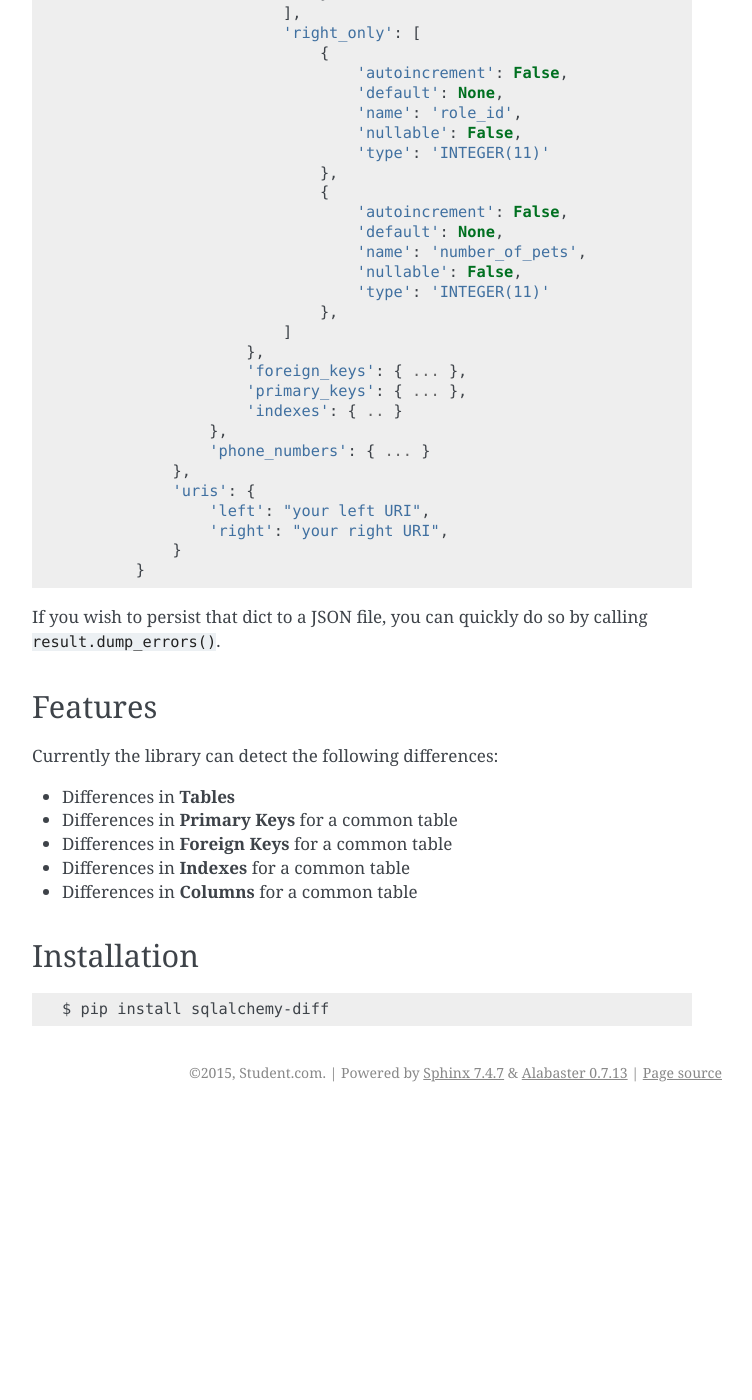
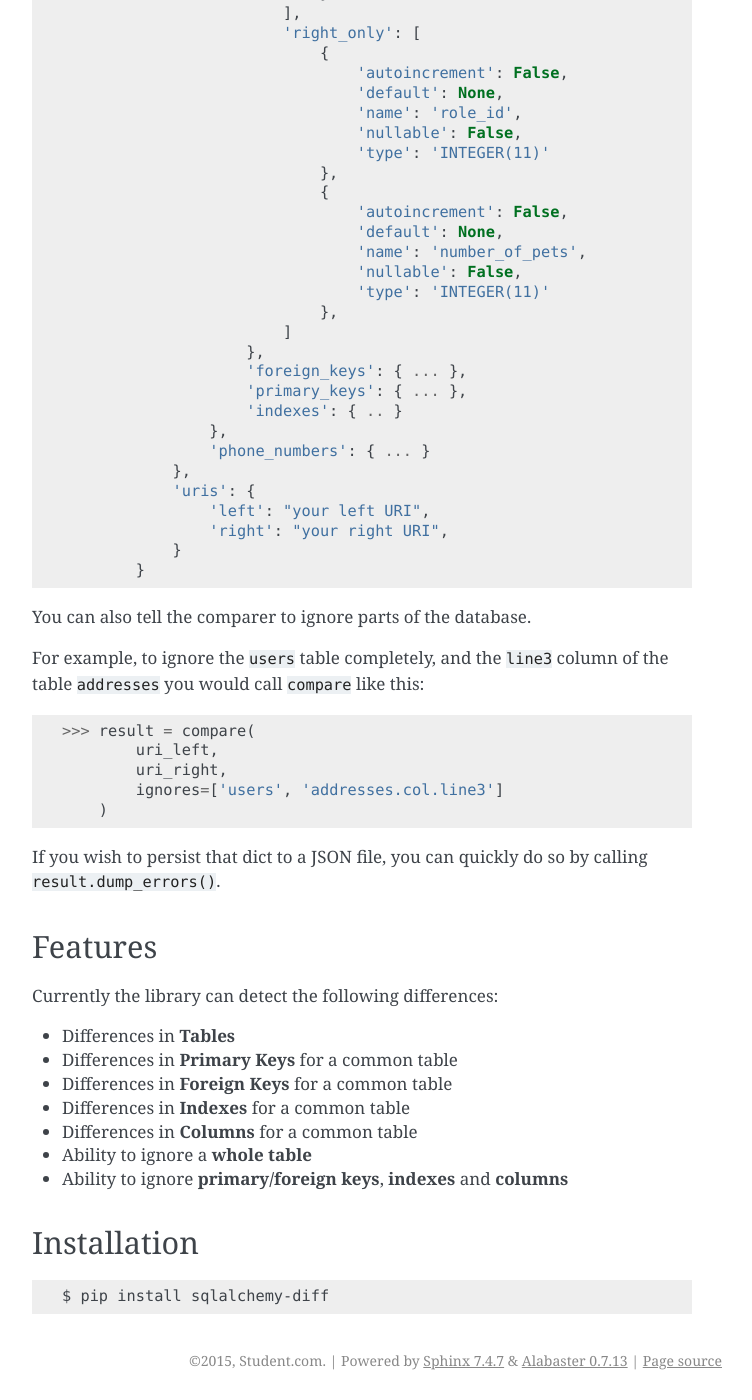
Before and after one commit to gianchub/sqlalchemy-diff, a Sphinx documentation site: the page built from docs/source/index.rst, in a window 1280 px wide and 1400 px high, scrolled down 861 px. Shown: the whole window, without its empty margins (388-1140 px from the left). Built offline with Sphinx 7.4.7, drawn with Linux system fonts in a browser that asks for light colours; before the commit the page ends 1973 px from its top, so only the background shows below that.

Commit message:
PLAT-928 -- Amend docs.

```diff
--- a/docs/source/index.rst
+++ b/docs/source/index.rst
@@ -77,6 +77,20 @@ them by looking at the ``errors`` dict on the ``result``:
             }
 
 
+You can also tell the comparer to ignore parts of the database.
+
+For example, to ignore the ``users`` table completely, and the ``line3`` column
+of the table ``addresses`` you would call ``compare`` like this:
+
+.. code-block:: Python
+
+    >>> result = compare(
+            uri_left,
+            uri_right,
+            ignores=['users', 'addresses.col.line3']
+        )
+
+
 If you wish to persist that dict to a JSON file, you can quickly do so
 by calling ``result.dump_errors()``.
 
@@ -91,6 +105,8 @@ Currently the library can detect the following differences:
 - Differences in **Foreign Keys** for a common table
 - Differences in **Indexes** for a common table
 - Differences in **Columns** for a common table
+- Ability to ignore a **whole table**
+- Ability to ignore **primary/foreign keys**, **indexes** and **columns**
 
 
 Installation
```
